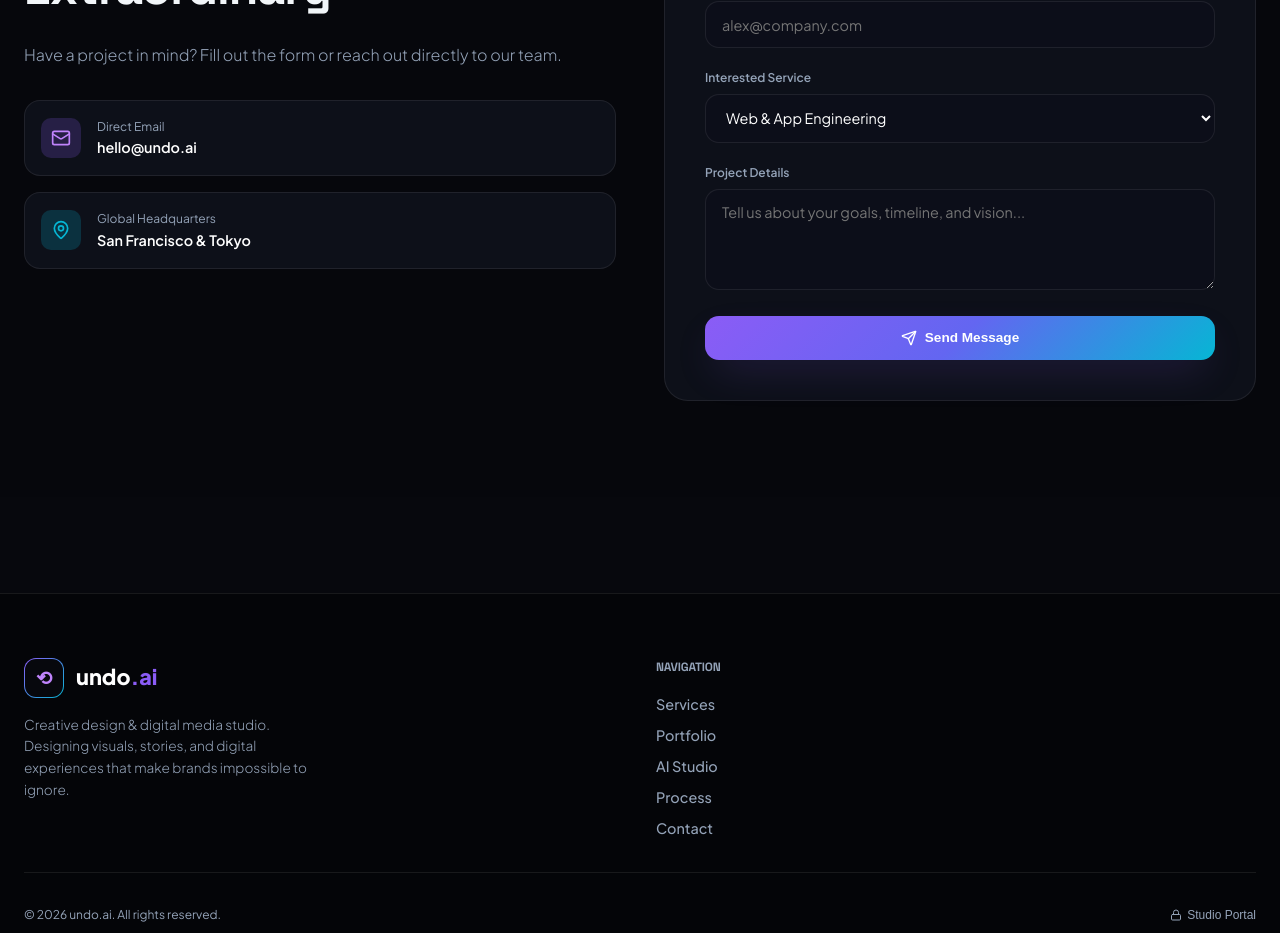
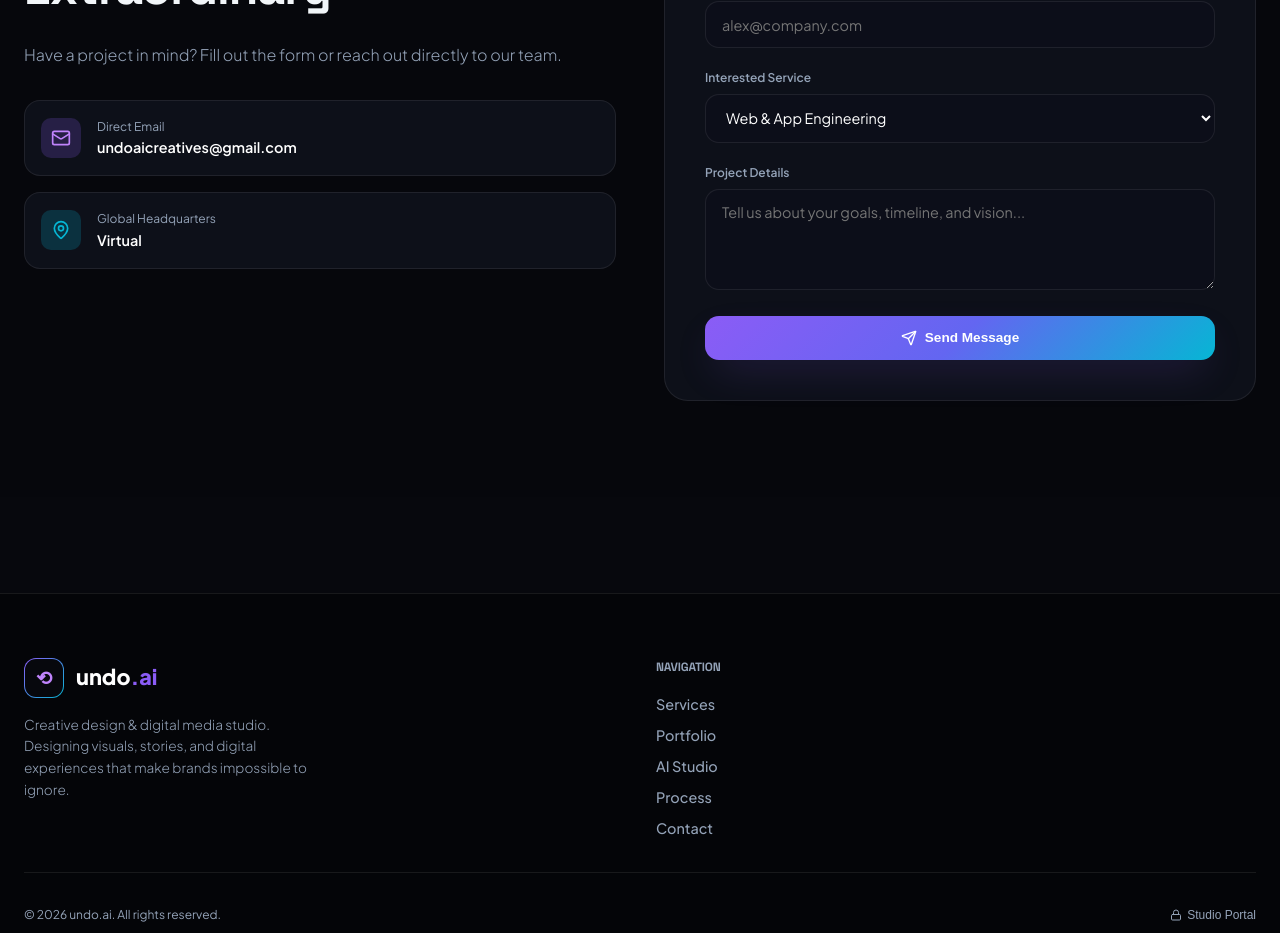
Before and after one commit to msshibili/undoai, a React (Vite) app: page / in a window 1280 px wide. Shown: the part 5660-6593 px from the top of the page. Built offline with nearby package versions, Linux system fonts and the light colour scheme; no server answers; the database is empty; the HTML template or start-up script is replaced by a standard one.

Commit message:
Update contact email to undoaicreatives@gmail.com and location to Virtual

```diff
--- a/src/components/ContactSection.jsx
+++ b/src/components/ContactSection.jsx
@@ -4,7 +4,7 @@ import { Send, CheckCircle2, Mail, MapPin } from 'lucide-react';
 import confetti from 'canvas-confetti';
 
 export default function ContactSection() {
-  const { addMessage } = usePortfolio();
+  const { settings, addMessage } = usePortfolio();
 
   const [formData, setFormData] = useState({
     name: '',
@@ -48,7 +48,7 @@ export default function ContactSection() {
                 </div>
                 <div>
                   <p style={{ fontSize: '0.75rem', color: 'var(--text-muted)' }}>Direct Email</p>
-                  <p style={{ fontSize: '0.9rem', fontWeight: 600, color: '#ffffff' }}>hello@undo.ai</p>
+                  <p style={{ fontSize: '0.9rem', fontWeight: 600, color: '#ffffff' }}>{settings?.contactEmail || 'undoaicreatives@gmail.com'}</p>
                 </div>
               </div>
 
@@ -58,7 +58,7 @@ export default function ContactSection() {
                 </div>
                 <div>
                   <p style={{ fontSize: '0.75rem', color: 'var(--text-muted)' }}>Global Headquarters</p>
-                  <p style={{ fontSize: '0.9rem', fontWeight: 600, color: '#ffffff' }}>San Francisco & Tokyo</p>
+                  <p style={{ fontSize: '0.9rem', fontWeight: 600, color: '#ffffff' }}>{settings?.location || 'Virtual'}</p>
                 </div>
               </div>
             </div>
--- a/src/context/PortfolioContext.jsx
+++ b/src/context/PortfolioContext.jsx
@@ -11,8 +11,8 @@ const defaultHeroSettings = {
   statsProjects: '350+',
   statsSatisfaction: '99.9%',
   statsExperience: '8+ Yrs',
-  contactEmail: 'hello@undo.ai',
-  location: 'San Francisco, CA & Tokyo, JP',
+  contactEmail: 'undoaicreatives@gmail.com',
+  location: 'Virtual',
 };
 
 const defaultServices = [
```
